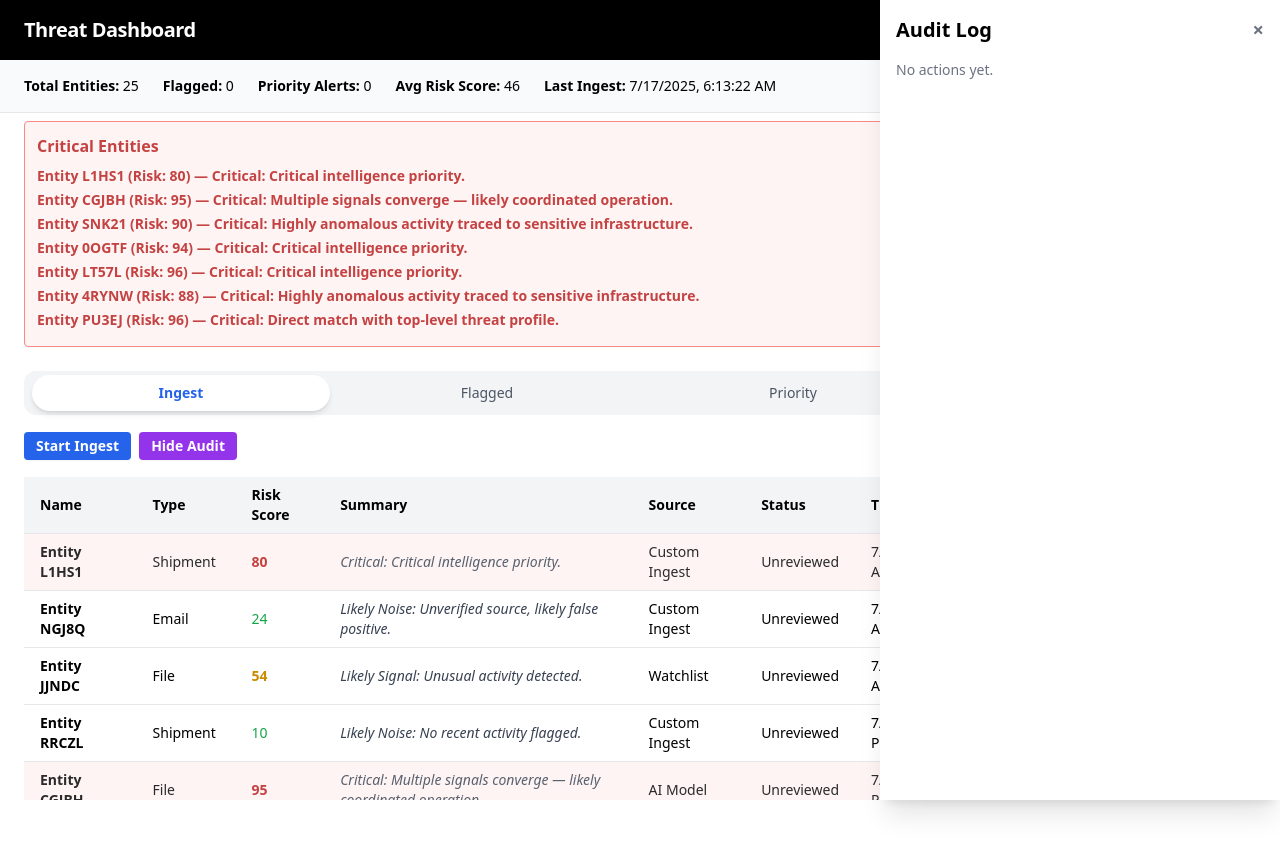
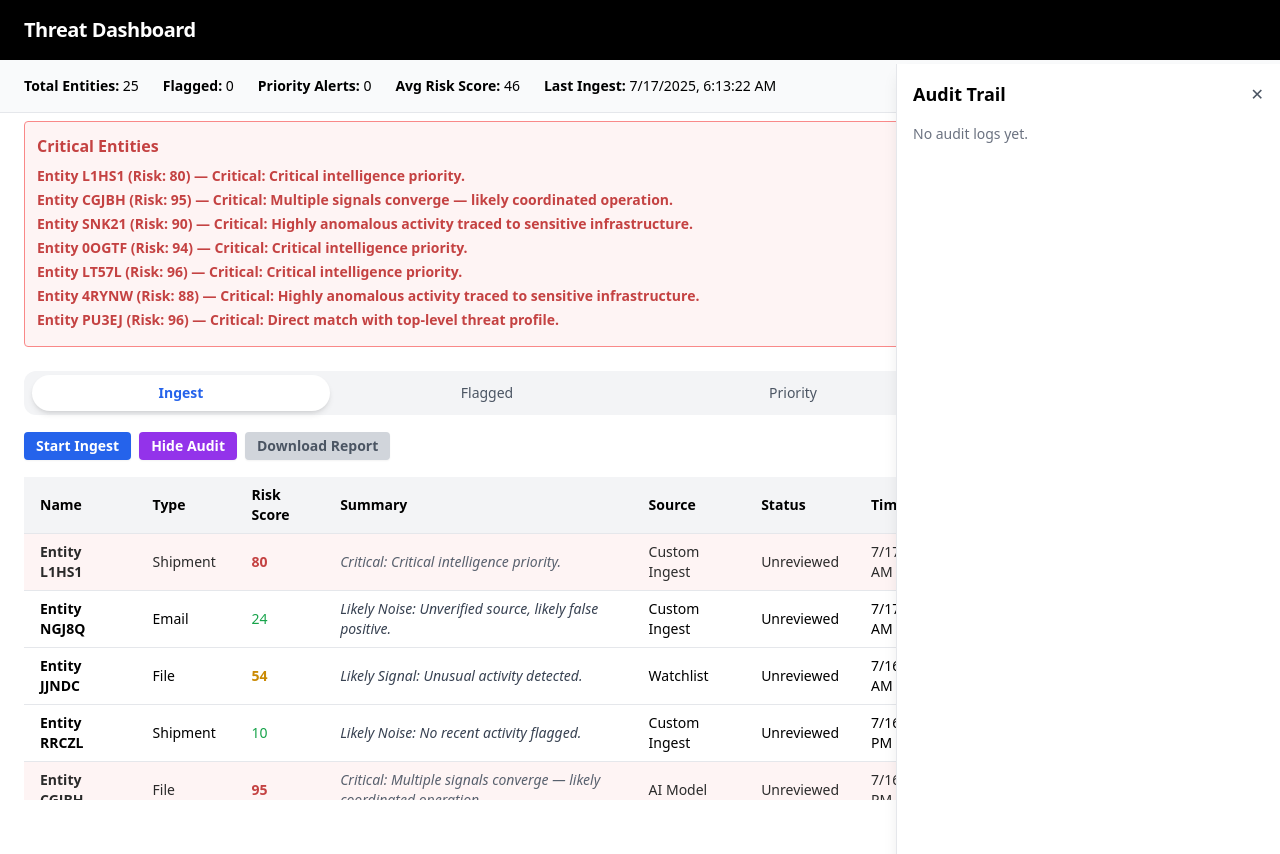
Before and after one commit to EliCohavi/suspicious-entity-dashboard, a React (Create React App) app: page / in a window 1280 px wide. Both pictures are taken after a click on the button "Show Audit". Shown: the top 854 px of the page. Before the commit the page ends 800 px from the top, so only its background shows below. Built offline with nearby package versions, Linux system fonts and the light colour scheme.

Commit message:
feat: Download Report Button

```diff
--- a/src/App.js
+++ b/src/App.js
@@ -13,6 +13,7 @@ export default function App() {
   const [priorityEntities, setPriorityEntities] = useState([]);
   const [deletedEntities, setDeletedEntities] = useState([]);
   const [submittedEntities, setSubmittedEntities] = useState([]);
+  const [sentEntities, setSentEntities] = useState([]);
   const [sortConfig, setSortConfig] = useState({ key: null, direction: 'ascending' });
 
   const [activeTab, setActiveTab] = useState('Ingest');
@@ -37,9 +38,9 @@ export default function App() {
       const { offsetLeft, offsetWidth } = activeTabEl;
       setSliderStyle({ left: offsetLeft, width: offsetWidth });
     }
-  }, [activeTab, searchTerm]); // also update if search changes (tabs stay fixed, but just in case)
+  }, [activeTab, searchTerm]);
 
-  // Logging, entity move, sorting, ingest, etc (same as your logic)
+  // Logging, entity move, sorting, ingest, etc
   const logAudit = (message) => {
     setAuditTrail(prev => [
       { timestamp: new Date().toISOString(), message },
@@ -79,6 +80,18 @@ export default function App() {
         if (!moveEntity(flaggedEntities, setFlaggedEntities, priorityEntities, setPriorityEntities, id, 'Priority'))
           ;
       return;
+    }
+
+    // Add to sentEntities on Approved or Escalated (no duplicates)
+    if (newStatus === 'Approved' || newStatus === 'Escalated') {
+      const allEntities = [...entities, ...flaggedEntities, ...priorityEntities, ...deletedEntities];
+      const entity = allEntities.find(e => e.id === id);
+      if (entity) {
+        setSentEntities(prev => {
+          if (prev.find(e => e.id === id)) return prev;
+          return [...prev, { ...entity, status: newStatus }];
+        });
+      }
     }
   };
 
@@ -221,6 +234,26 @@ export default function App() {
     }),
   };
 
+  // Download report function
+  const handleDownloadReport = () => {
+    const report = {
+      generatedAt: new Date().toISOString(),
+      sentEntities,
+      auditTrail,
+    };
+
+    const blob = new Blob([JSON.stringify(report, null, 2)], { type: 'application/json' });
+    const url = URL.createObjectURL(blob);
+
+    const a = document.createElement('a');
+    a.href = url;
+    a.download = `report-${Date.now()}.json`;
+    document.body.appendChild(a);
+    a.click();
+    document.body.removeChild(a);
+    URL.revokeObjectURL(url);
+  };
+
   return (
     <div className="h-screen flex flex-col relative">
       <Header />
@@ -266,19 +299,17 @@ export default function App() {
 
           {/* Sliding pill highlight */}
           <motion.div
-            className="absolute top-1 bottom-1 bg-white rounded-full shadow-md"
+            className="absolute top-1 bottom-1 bg-white rounded-full shadow-md pointer-events-none"
             layout
             layoutId="slider"
             style={{
               left: sliderStyle.left,
               width: sliderStyle.width,
               transition: 'left 0.3s ease, width 0.3s ease',
-              pointerEvents: 'none',
             }}
             transition={{ type: 'spring', stiffness: 300, damping: 30 }}
           >
-              {/* Text inside the active pill */}
-      <div className="flex items-center justify-center h-full">
+            <div className="flex items-center justify-center h-full pointer-events-none">
               <span className="text-blue-600 font-semibold text-sm">
                 {activeTab}
               </span>
@@ -302,6 +333,20 @@ export default function App() {
             >
               {showAudit ? 'Hide Audit' : 'Show Audit'}
             </button>
+
+            {/* Download Report button */}
+            <button
+              onClick={handleDownloadReport}
+              disabled={submittedEntities.length === 0}
+              className={`px-3 py-1 rounded text-sm font-semibold shadow-sm transition
+    ${submittedEntities.length === 0
+                  ? 'bg-gray-300 text-gray-600 cursor-not-allowed'
+                  : 'bg-green-600 text-white hover:bg-green-700'
+                }`}
+            >
+              Download Report
+            </button>
+
           </div>
 
           <input
@@ -318,53 +363,70 @@ export default function App() {
           <motion.div
             key={activeTab}
             custom={direction}
-            variants={variants}
+            variants={{
+              enter: (direction) => ({
+                x: direction > 0 ? 300 : -300,
+                opacity: 0,
+                position: 'absolute',
+                width: '100%',
+              }),
+              center: {
+                x: 0,
+                opacity: 1,
+                position: 'relative',
+                width: '100%',
+              },
+              exit: (direction) => ({
+                x: direction > 0 ? -300 : 300,
+                opacity: 0,
+                position: 'absolute',
+                width: '100%',
+              }),
+            }}
             initial="enter"
             animate="center"
             exit="exit"
             transition={{ duration: 0.3, ease: 'easeInOut' }}
           >
-            <EntityTable entities={sortedEntities} onAction={handleAction} onSort={requestSort} sortConfig={sortConfig} />
+            <EntityTable
+              entities={sortedEntities}
+              onAction={handleAction}
+              onSort={requestSort}
+              sortConfig={sortConfig}
+            />
           </motion.div>
         </AnimatePresence>
       </div>
 
-      <AnimatePresence>
       {showAudit && (
-    <motion.div
-      key="audit"
-      initial={{ x: '100%', opacity: 0 }}
-      animate={{ x: 0, opacity: 1 }}
-      exit={{ x: '100%', opacity: 0 }}
-      transition={{ type: 'tween', duration: 0.3 }}
-      className="fixed top-0 right-0 h-full w-full sm:w-[400px] bg-white shadow-xl z-50 p-4 overflow-y-auto"
+        <aside
+          className="absolute top-16 right-0 w-96 h-full bg-white shadow-lg border-l border-gray-200 p-4 overflow-y-auto transition-transform duration-300 ease-in-out transform translate-x-0"
+          style={{ zIndex: 9999 }}
         >
-      {/* Close Button */}
           <div className="flex justify-between items-center mb-4">
-        <h2 className="text-xl font-semibold">Audit Log</h2>
+            <h3 className="text-lg font-semibold">Audit Trail</h3>
             <button
               onClick={() => setShowAudit(false)}
-          className="text-gray-500 hover:text-red-500 text-xl font-bold"
+              className="text-gray-600 hover:text-gray-900 transition"
+              aria-label="Close Audit Log"
             >
-          ×
+              ✕
             </button>
           </div>
-
-      {/* Render your audit log entries here */}
+          <ul className="text-sm space-y-3">
             {auditTrail.length > 0 ? (
-        <ul className="space-y-2">
-          {auditTrail.map((log, idx) => (
-            <li key={idx} className="text-sm text-gray-700 border-b pb-2">
-              {log}
+              auditTrail.map((log, idx) => (
+                <li key={idx} className="border-b pb-1">
+                  <div className="font-semibold">{new Date(log.timestamp).toLocaleString()}</div>
+                  <div>{log.message}</div>
                 </li>
-          ))}
+              ))
+            ) : (
+              <li className="text-gray-500">No audit logs yet.</li>
+            )}
           </ul>
-      ) : (
-        <p className="text-sm text-gray-500">No actions yet.</p>
+        </aside>
       )}
-    </motion.div>
-  )}
-</AnimatePresence>
     </div>
   );
 }
```
Lines whose indentation alone changed are shown as unchanged.
